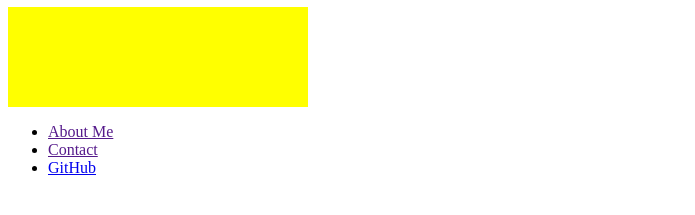
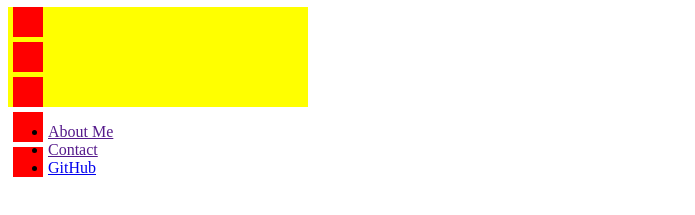
Before and after one commit to dennisnyarko/portfolio-demo, a plain HTML site: page index.html in a window 1280 px wide. Shown: the part 191-406 px from the top of the page, without its empty margins (0-695 px from the left). Drawn offline with Linux system fonts and the light colour scheme.

Commit message:
Update index.html

```diff
--- a/index.html
+++ b/index.html
@@ -14,7 +14,13 @@
     <h2 id="name">Dennis Nyarko</h2>
     <img class="avatar" src="images/dennis.jpeg" alt="Dennis Nyarko headshot" />
     </div>
-    <section></section>
+    <section>
+    <div class="test"></div>
+      <div class="test"></div>
+      <div class="test"></div>
+      <div class="test"></div>
+      <div class="test"></div>
+    </section>
     <footer>
       <ul>
         <li><a href="">About Me</a></li>
```
